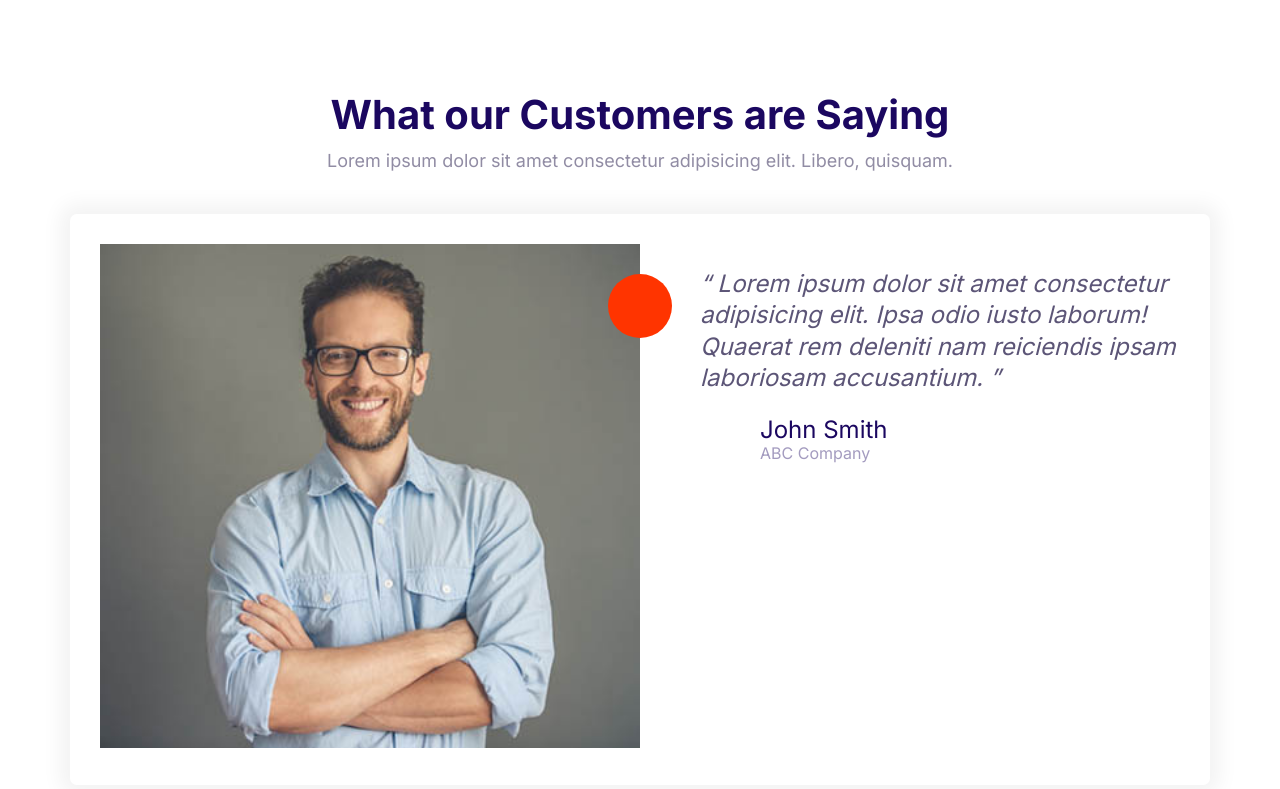
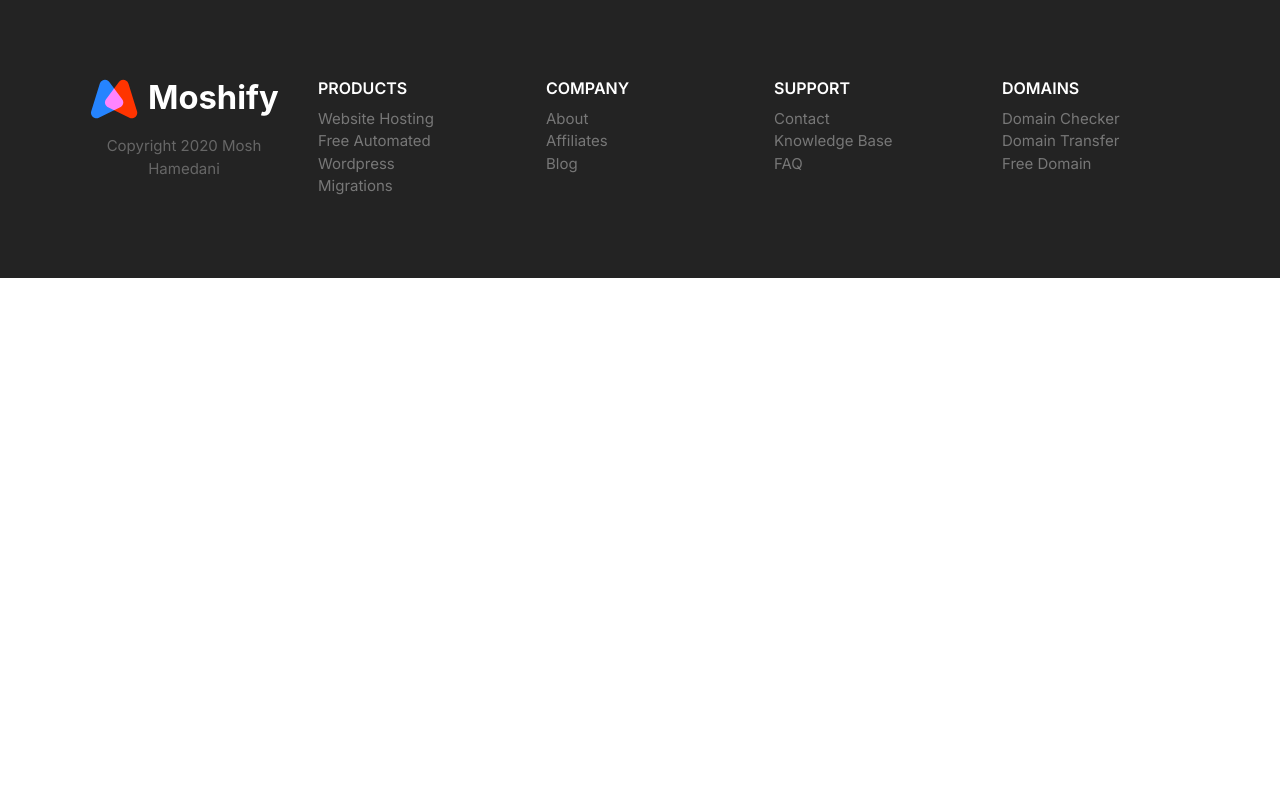
Before and after one commit to Toml76/tmosh3, a plain HTML site: page index.html in a window 1280 px wide. Drawn offline with Linux system fonts and the light colour scheme.

Commit message:
footer added

```diff
--- a/css/styles.css
+++ b/css/styles.css
@@ -16,7 +16,6 @@
 }
 
 /* Typography */
-
 ::selection {
   background: var(--color-primary);
   color: #fff;
@@ -340,7 +339,6 @@ a {
 }
 
 /* Plans */
-
 .plan {
   transition: transform 0.2s ease-out;
 }
@@ -416,6 +414,7 @@ a {
     font-size: 1.7rem;
   }
 }
+
 /* Media */
 .media {
   display: flex;
@@ -759,9 +758,7 @@ a {
     grid-template-columns: repeat(auto-fit, minmax(10rem, 1fr));
   }
 }
-
 /* Plans Block */
-
 .block-plans .grid {
   gap: 8rem 4rem;
 }
@@ -772,18 +769,17 @@ a {
 }
 
 /* Features */
-
 .feature {
   gap: 4rem 2rem;
   margin: 12rem 0;
 }
 
+.feature:first-of-type {
+  margin-top: 6rem;
+}
+
 .feature__heading {
   margin: 1rem 0;
-}
-
-.feature:first-of-type {
-  margin-top: 6rem;
 }
 
 .feature__image {
@@ -797,7 +793,6 @@ a {
 }
 
 /* Showcase Block */
-
 .block-showcase__image > img {
   width: 100%;
 }
@@ -816,3 +811,83 @@ a {
     max-width: 700px;
   }
 }
+/* Footer */
+.footer {
+  background: #232323;
+}
+
+.footer a {
+  color: #777;
+  transition: color 0.3s;
+}
+
+.footer a:hover {
+  color: #fff;
+}
+
+.footer__section {
+  padding: 2rem;
+  border-bottom: 1px solid #393939;
+}
+
+.footer__section .list {
+  margin: 0;
+}
+
+.footer__heading {
+  text-transform: uppercase;
+  font-weight: 600;
+}
+
+.footer__brand {
+  margin-top: 5rem;
+  text-align: center;
+}
+
+.footer__brand img {
+  /* TODO: Consider refactoring this and applying it to
+  all images. */
+  width: 100%;
+  max-width: 230px;
+}
+
+.footer__copyright {
+  font-size: 2.1rem;
+  color: #fff;
+  opacity: 0.3;
+}
+
+@media screen and (min-width: 768px) {
+  .footer {
+    font-size: 1.5rem;
+  }
+  .footer__sections {
+    grid-template-columns: repeat(auto-fit, minmax(10rem, 1fr));
+  }
+
+  .footer .collapsible__chevron {
+    display: none;
+  }
+
+  .footer .collapsible__content {
+    opacity: 1;
+    max-height: 100%;
+  }
+
+  .footer__brand {
+    order: -1;
+    margin-top: 1rem;
+  }
+
+  .footer__copyright {
+    font-size: 1.5rem;
+  }
+
+  .footer__section {
+    border: 0;
+  }
+
+  .footer__heading {
+    font-size: 1.6rem;
+  }
+}
--- a/index.html
+++ b/index.html
@@ -13,52 +13,74 @@
     <link rel="stylesheet" href="css/styles.css" />
   </head>
   <body>
-    <section class="block">
-      <header class="block__header">
-        <h2>What our Customers are Saying</h2>
-        <p>
-          Lorem ipsum dolor sit amet consectetur adipisicing elit. Libero,
-          quisquam.
-        </p>
+    <footer class="block block--dark footer">
+      <div class="container grid footer__sections">
+        <section class="collapsible collapsible--expanded footer__section">
+          <header class="collapsible__header">
+            <h2 class="collapsible__heading footer__heading">Products</h2>
+            <svg class="icon icon--white collapsible__chevron">
+              <use xlink:href="images/sprite.svg#chevron"></use>
+            </svg>
           </header>
-      <div class="container">
-        <div class="card testimonial">
-          <div class="grid grid--1x2">
-            <div class="testimonial__image">
-              <img
-                src="images/testimonial.jpg"
-                alt="A happy, smiling customer"
-              />
-              <span class="icon-container icon-container--accent">
-                <svg class="icon icon--white icon--small">
-                  <use xlink:href="images/sprite.svg#quotes"></use>
+          <div class="collapsible__content">
+            <ul class="list">
+              <li><a href="#">Website Hosting</a></li>
+              <li><a href="#">Free Automated Wordpress</a></li>
+              <li><a href="#">Migrations</a></li>
+            </ul>
+          </div>
+        </section>
+        <section class="collapsible footer__section">
+          <header class="collapsible__header">
+            <h2 class="collapsible__heading footer__heading">Company</h2>
+            <svg class="icon icon--white collapsible__chevron">
+              <use xlink:href="images/sprite.svg#chevron"></use>
             </svg>
-              </span>
+          </header>
+          <div class="collapsible__content">
+            <ul class="list">
+              <li><a href="#">About</a></li>
+              <li><a href="#">Affiliates</a></li>
+              <li><a href="#">Blog</a></li>
+            </ul>
           </div>
-            <blockquote class="quote">
-              <p class="quote__text">
-                Lorem ipsum dolor sit amet consectetur adipisicing elit. Ipsa
-                odio iusto laborum! Quaerat rem deleniti nam reiciendis ipsam
-                laboriosam accusantium.
-              </p>
-              <footer>
-                <div class="media">
-                  <div class="media__image">
-                    <svg class="icon icon--primary quote__line">
-                      <use xlink:href="images/sprite.svg#line"></use>
+        </section>
+        <section class="collapsible footer__section">
+          <header class="collapsible__header">
+            <h2 class="collapsible__heading footer__heading">Support</h2>
+            <svg class="icon icon--white collapsible__chevron">
+              <use xlink:href="images/sprite.svg#chevron"></use>
             </svg>
+          </header>
+          <div class="collapsible__content">
+            <ul class="list">
+              <li><a href="#">Contact</a></li>
+              <li><a href="#">Knowledge Base</a></li>
+              <li><a href="#">FAQ</a></li>
+            </ul>
           </div>
-                  <div class="media__body">
-                    <h3 class="media__title quote__author">John Smith</h3>
-                    <p class="quote__organization">ABC Company</p>
+        </section>
+        <section class="collapsible footer__section">
+          <header class="collapsible__header">
+            <h2 class="collapsible__heading footer__heading">Domains</h2>
+            <svg class="icon icon--white collapsible__chevron">
+              <use xlink:href="images/sprite.svg#chevron"></use>
+            </svg>
+          </header>
+          <div class="collapsible__content">
+            <ul class="list">
+              <li><a href="#">Domain Checker</a></li>
+              <li><a href="#">Domain Transfer</a></li>
+              <li><a href="#">Free Domain</a></li>
+            </ul>
           </div>
+        </section>
+        <section class="footer__brand">
+          <img src="images/logo.svg" alt="" />
+          <p class="footer__copyright">Copyright 2020 Mosh Hamedani</p>
+        </section>
       </div>
     </footer>
-            </blockquote>
-          </div>
-        </div>
-      </div>
-    </section>
     <script src="js/main.js"></script>
   </body>
 </html>
```
Also changed, not shown: components/footer.html (added, +68 -0 lines). Lines whose indentation alone changed are shown as unchanged.
